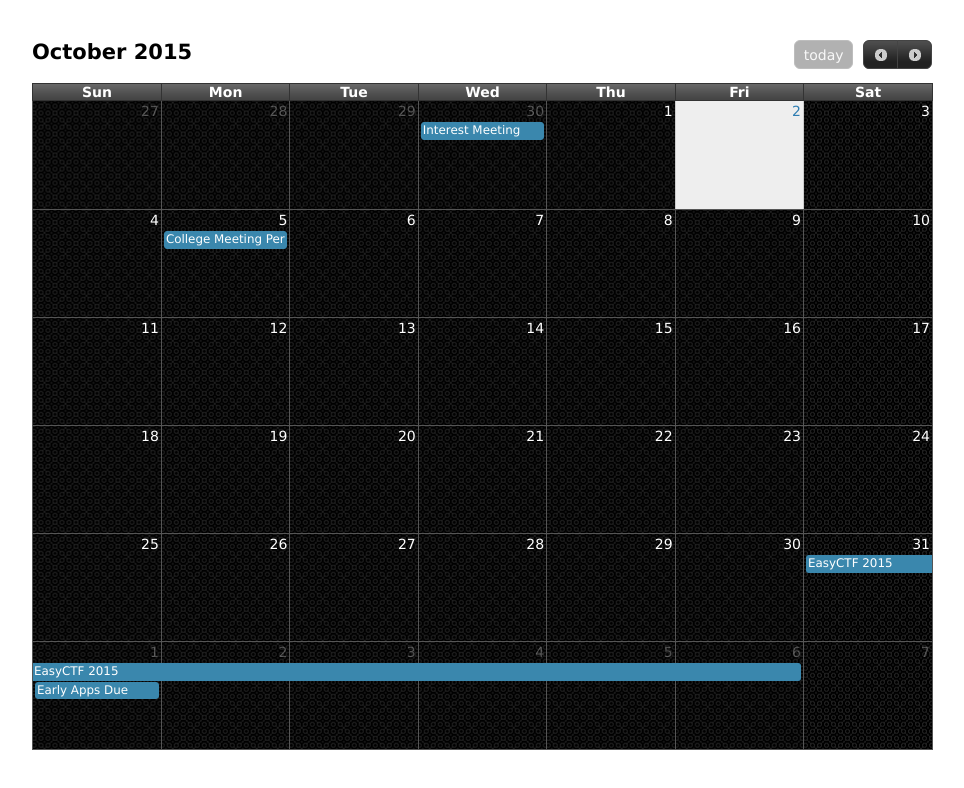
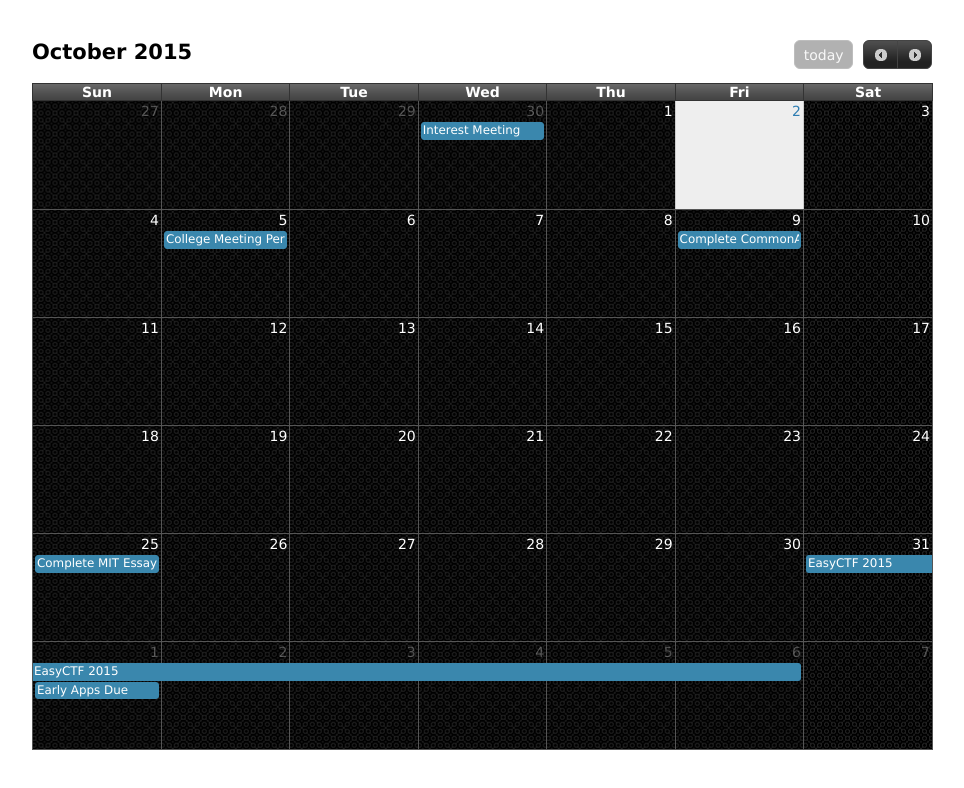
Before and after one commit to elc1798/html-homepage, a plain HTML site: page fullcalendar/demos/theme.html in a window 1280 px wide. Shown: the whole page, without its empty margins (158-1122 px from the left). Drawn offline with Linux system fonts and the light colour scheme.

Commit message:
Add new events to Calendar

```diff
--- a/fullcalendar/demos/theme.html
+++ b/fullcalendar/demos/theme.html
@@ -59,6 +59,16 @@
                     start: '2015-11-01',
                     end: '2015-11-01'
                 }
+                ,{
+                    title: 'Complete CommonApp Essay',
+                    start: '2015-10-09',
+                    end: '2015-10-09'
+                }
+                ,{
+                    title: 'Complete MIT Essays',
+                    start: '2015-10-25',
+                    end: '2015-10-25'
+                }
                 ]
             });
         });
```
Also changed, not shown: 1 other file.
